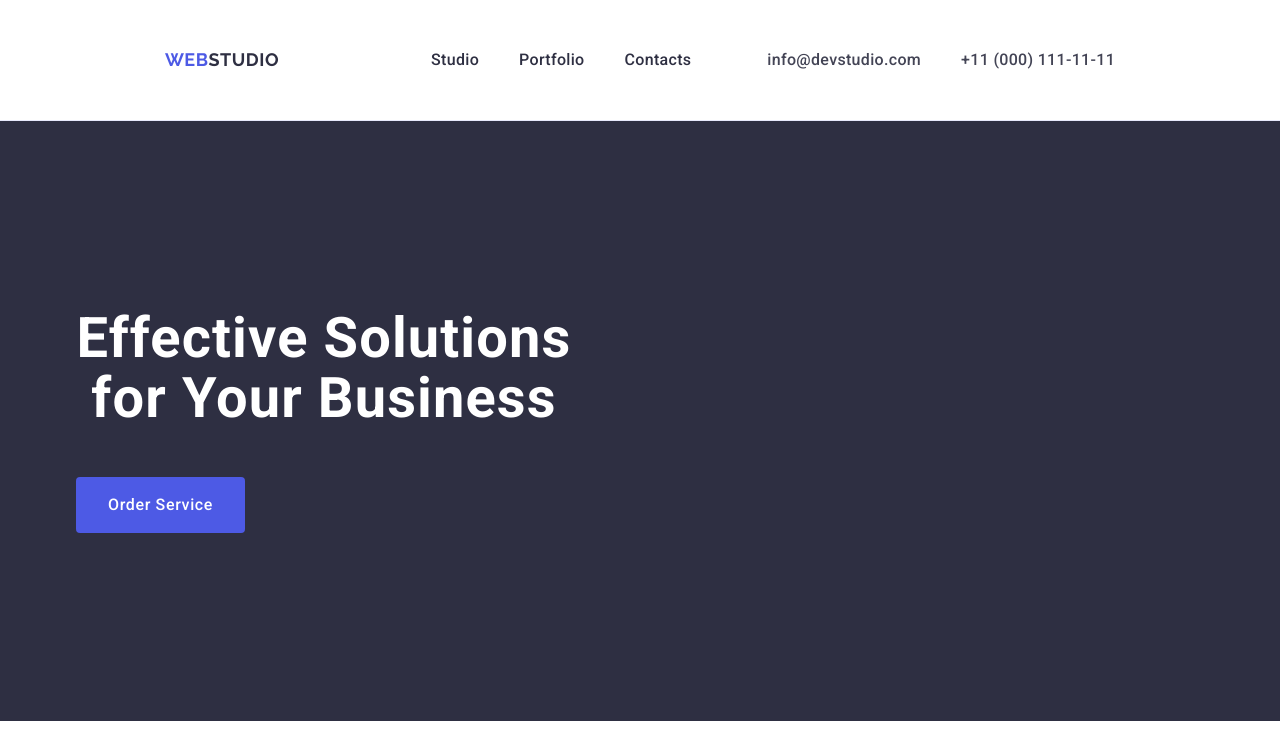
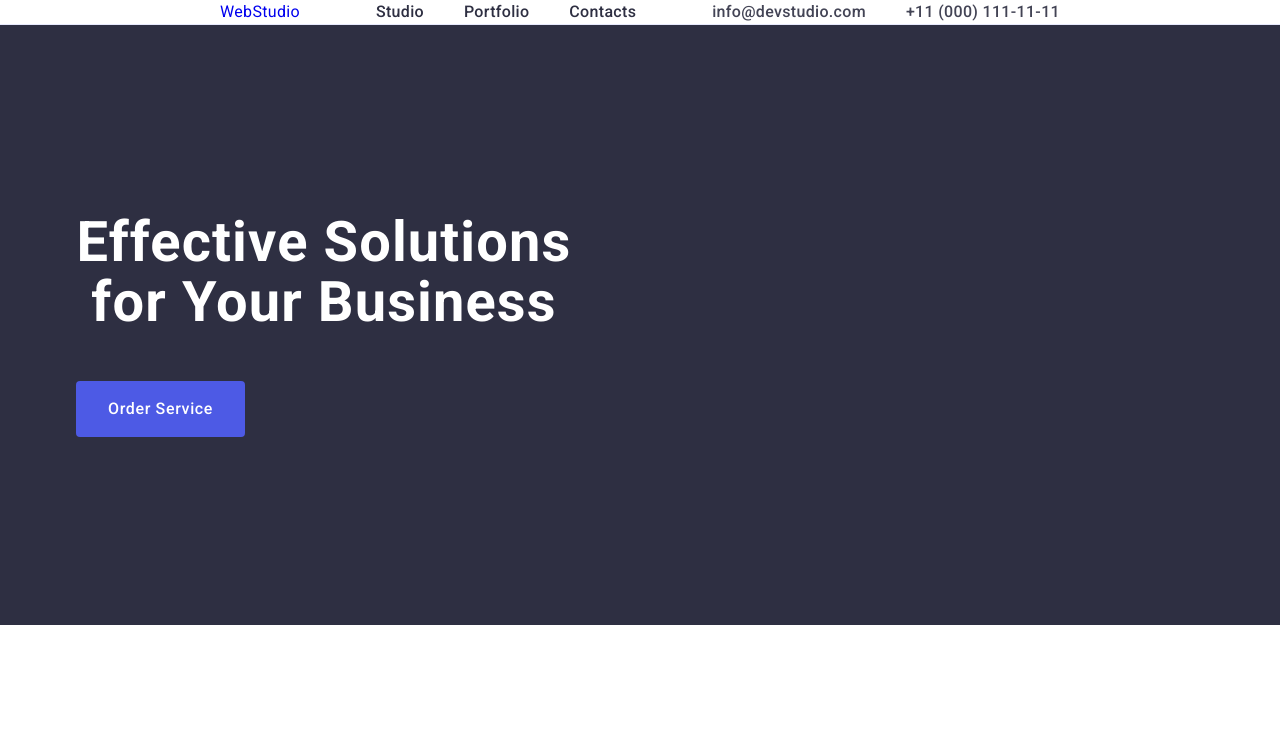
Before and after one commit to kefllr/goit-markup-hw-03, a plain HTML site: page index.html in a window 1280 px wide. Shown: the top 741 px of the page. Drawn offline with nearby package versions, Linux system fonts and the light colour scheme.

Commit message:
goit-markup-hw-03

```diff
--- a/css/styles.css
+++ b/css/styles.css
@@ -61,11 +61,6 @@ img{
     display: flex;
     gap: 40px;
     margin-right: auto;
-    padding: 24px 0;
-}
-.item-nav{
-    padding-top: 24px;
-    padding-bottom: 24px;
 }
 .list-adr{
     display: flex;
@@ -89,6 +84,7 @@ img{
 .link-nav{
     color: #2E2F42;
     font-weight: 500;
+    padding: 24px 0;
 }
 .link-nav:hover,
 .link-nav:focus{
--- a/index.html
+++ b/index.html
@@ -17,7 +17,7 @@
     <header class="header">
         <div class="container cont-header">
         <nav class="navig">
-            <a href="./index.html" class="link logo">Web<span class="logo-name">Studio</span></a>
+            <a href="./index.html" class="link-logo">Web<span class="logo-name">Studio</span></a>
             <ul class="list-nav">
                 <li class="item-nav">
                     <a href="./index.html" class="link-nav">Studio</a>
```
